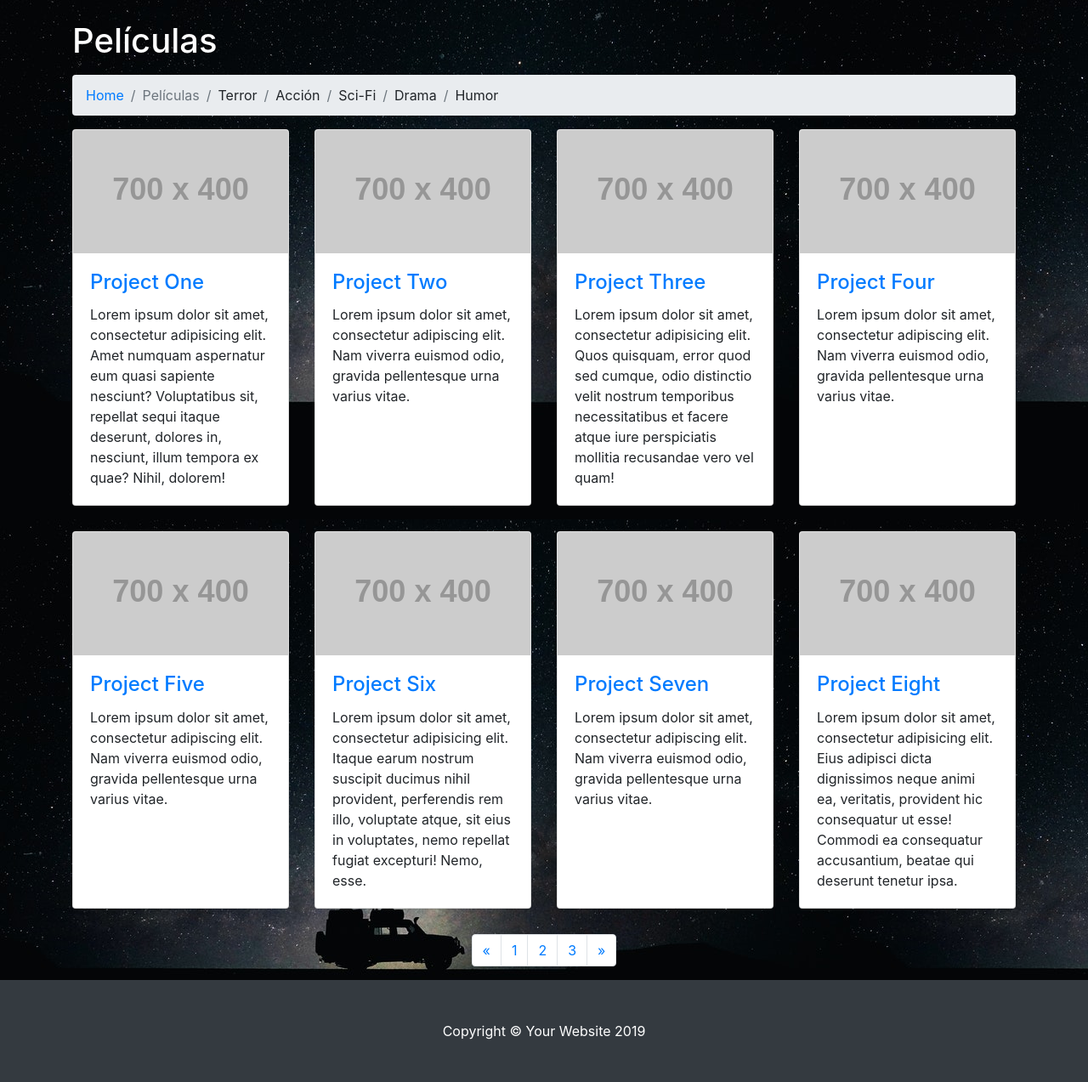
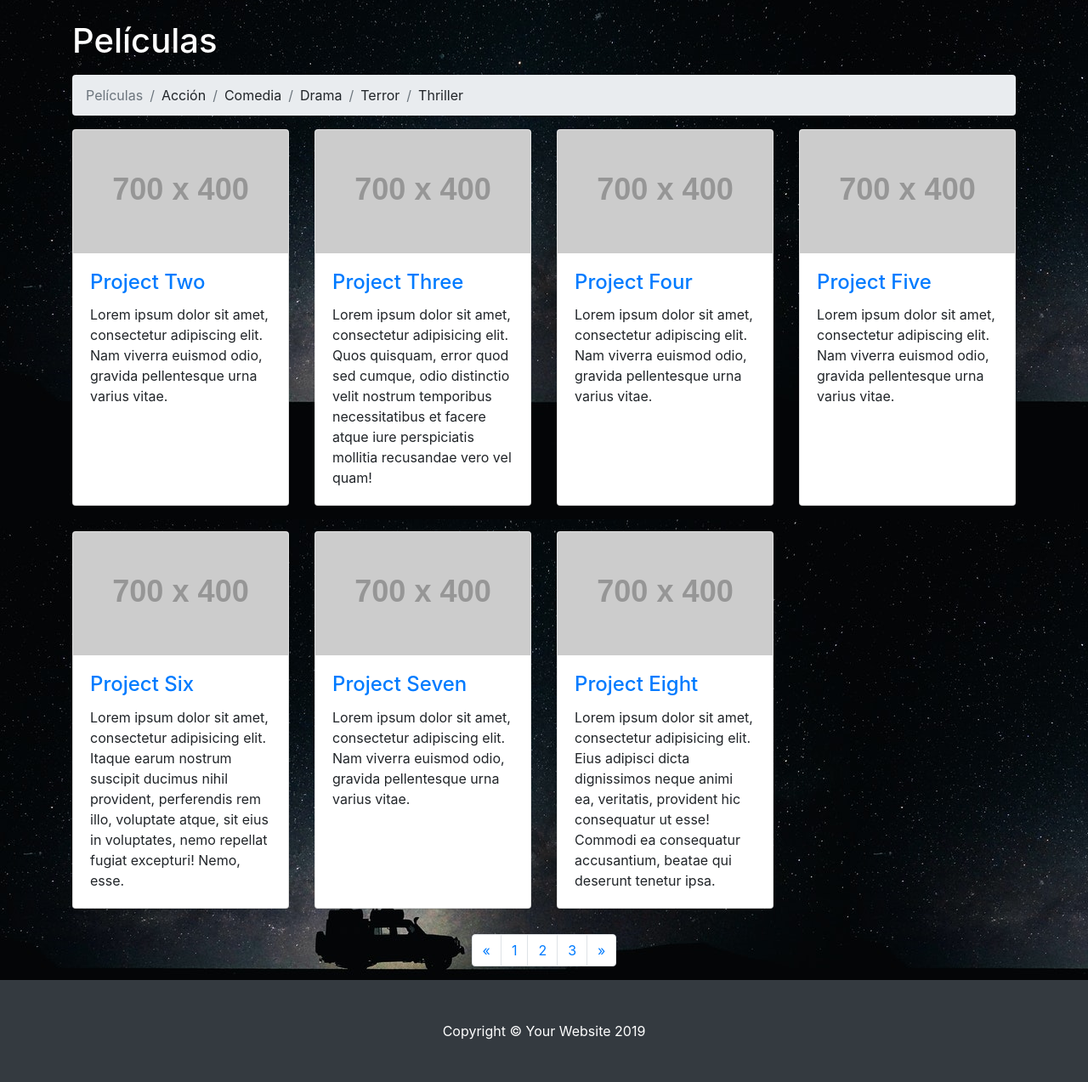
Before and after one commit to blupelis/ProyectoJS, a PHP site: page /peliculas.html in a window 1280 px wide. Shown: the part 56-1329 px from the top of the page at 85% size. Run offline with PHP 8.4, Linux system fonts and the light colour scheme; grey boxes labelled with a size stand in for pictures from a placeholder-image service; some libraries are stand-ins or nearby versions.

Commit message:
Menu generos v1.1

```diff
--- a/css/menuGeneros.css
+++ b/css/menuGeneros.css
@@ -2,8 +2,3 @@
 h1 {
     color: white;
 }
-
-.titulo {
-    color: white;
-    text-align: left;
-}
--- a/js/menuGeneros.js
+++ b/js/menuGeneros.js
@@ -1,13 +1 @@
-// Función para mostrar el menú Géneros de películas
-$(".select").on("click", "li", function() {
-    $("#opened").click();
-    var $t = $(this),
-      $f = $(".field");
-    (text = $t.text()), (icon = $t.find("i").attr("class"));
-    $f.find("label").text(text);
-    $f.find("i").attr("class", icon);
-    });
-    $(".field").click(function(e) {
-    e.preventDefault();
-    $("#opened").click();
-    });
+$("#hola").hide();
--- a/peliculas.html
+++ b/peliculas.html
@@ -20,7 +20,6 @@
   <link rel="stylesheet" href="//code.jquery.com/ui/1.12.1/themes/base/jquery-ui.css">
   <link rel="stylesheet" href="/resources/demos/style.css">
   <!-- Llamar al js para el menú de los géneros -->
-  <script src="js/menuGeneros.js"></script>
 
   </style>
 </head>
@@ -84,32 +83,6 @@
     </div>
   </nav>
 
-  <!-- Generos menú
-  <nav class="navbar navbar-expand-lg navbar-dark bg-dark">
-    <div class="container">
-      <div class="generos"></div>
-        <a class="navbar-brand">Géneros</a>
-        <button class="navbar-toggler navbar-toggler-right" type="button" data-toggle="collapse" data-target="#navbarResponsive" aria-controls="navbarResponsive" aria-expanded="false" aria-label="Toggle navigation">
-          <span class="navbar-toggler-icon"></span>
-        </button>
-        <div class="collapse navbar-collapse" id="navbarResponsive">
-          <ul class="navbar-nav ml-auto">
-            <li class="nav-item">
-              <a class="nav-link">Terror</a>
-            </li>
-            <li class="nav-item">
-              <a class="nav-link">Acción</a>
-            </li>
-            <li class="nav-item">
-              <a class="nav-link">Ciencia Ficción</a>
-            </li>
-          </ul>
-        </div>
-      </div>
-    </div>
-  </nav>
--->
-
   <!-- Page Content -->
   <div class="container">
 
@@ -117,19 +90,16 @@
     <h1 class="mt-4 mb-3">Películas</h1>
 
     <ol class="breadcrumb">
-      <li class="breadcrumb-item">
-        <a href="index.html">Home</a>
-      </li>
       <li class="breadcrumb-item active">Películas</li>
+      <li class="breadcrumb-item">Acción</li>
+      <li class="breadcrumb-item">Comedia</li>
+      <li class="breadcrumb-item">Drama</li>
       <li class="breadcrumb-item">Terror</li>
-      <li class="breadcrumb-item">Acción</li>
-      <li class="breadcrumb-item">Sci-Fi</li>
-      <li class="breadcrumb-item">Drama</li>
-      <li class="breadcrumb-item">Humor</li>
+      <li class="breadcrumb-item">Thriller</li>
     </ol>
 
     <div class="row">
-      <div class="col-lg-3 col-md-4 col-sm-6 portfolio-item">
+      <div id="hola" class="col-lg-3 col-md-4 col-sm-6 portfolio-item">
         <div class="card h-100">
           <a href="#"><img class="card-img-top" src="http://placehold.it/700x400" alt=""></a>
           <div class="card-body">
@@ -258,6 +228,8 @@
   <!-- Bootstrap core JavaScript -->
   <script src="vendor/jquery/jquery.min.js"></script>
   <script src="vendor/bootstrap/js/bootstrap.bundle.min.js"></script>
+  <script src="js/menuGeneros.js"></script>
+
 
 </body>
 
```
